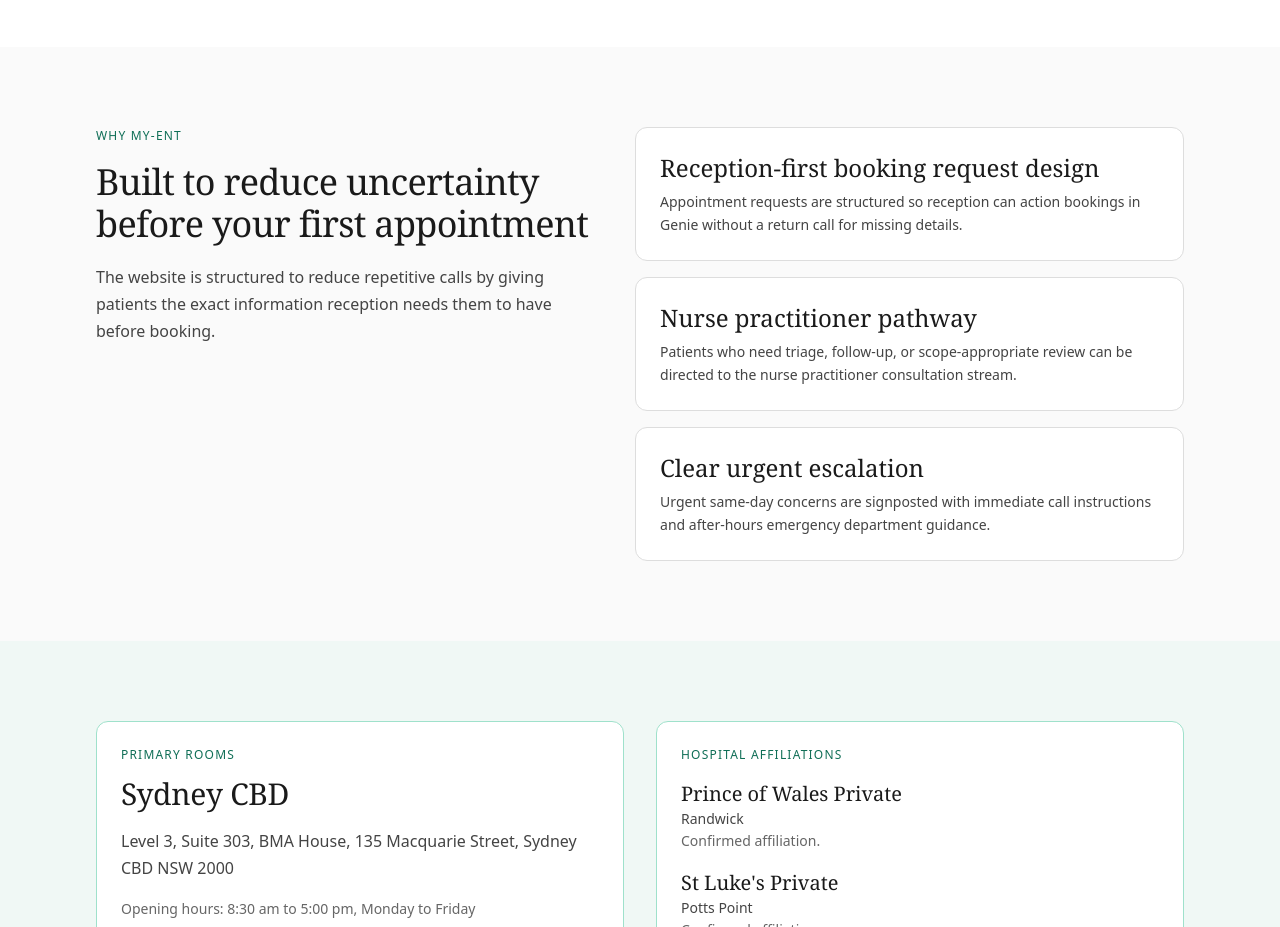
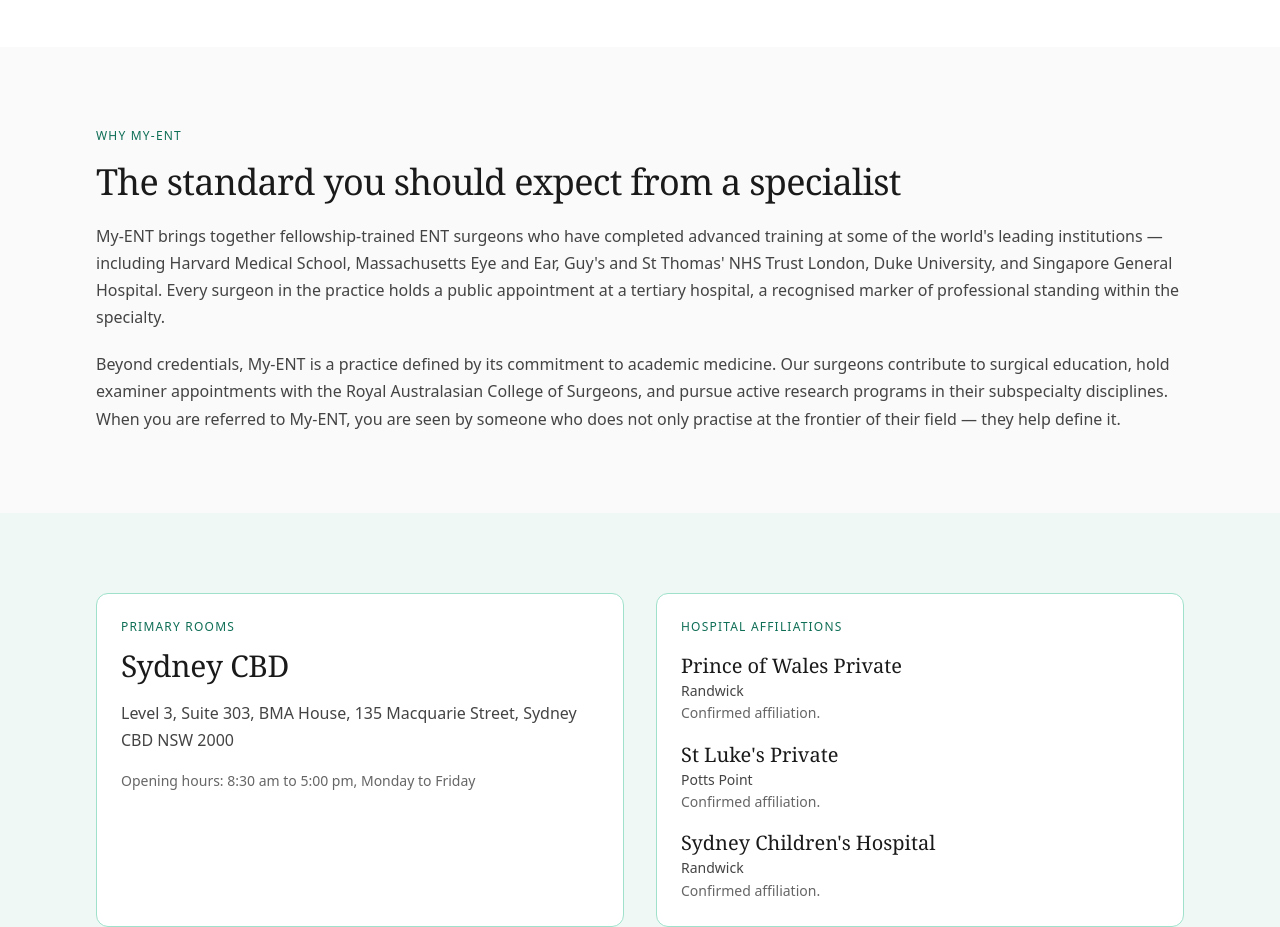
Before and after one commit to Mildmilo/my-ent, a Next.js app: page / in a window 1280 px wide. Shown: the part 2720-3647 px from the top of the page. Built offline with nearby package versions, Linux system fonts and the light colour scheme.

Commit message:
Update Why My-ENT section with credential and culture messaging

```diff
--- a/src/app/page.tsx
+++ b/src/app/page.tsx
@@ -128,21 +128,6 @@
   },
 ]
 
-const whyPoints = [
-  {
-    title: 'Reception-first booking request design',
-    body: 'Appointment requests are structured so reception can action bookings in Genie without a return call for missing details.',
-  },
-  {
-    title: 'Nurse practitioner pathway',
-    body: 'Patients who need triage, follow-up, or scope-appropriate review can be directed to the nurse practitioner consultation stream.',
-  },
-  {
-    title: 'Clear urgent escalation',
-    body: 'Urgent same-day concerns are signposted with immediate call instructions and after-hours emergency department guidance.',
-  },
-]
-
 const locations = [
   {
     name: 'Prince of Wales Private',
@@ -174,7 +159,7 @@
       <SubspecialtyStrip items={subspecialties} />
       <SurgeonGrid surgeons={surgeons} />
       <ConditionsGrid conditions={conditions} />
-      <WhyMyEnt points={whyPoints} />
+      <WhyMyEnt />
       <LocationsCard
         primaryAddress="Level 3, Suite 303, BMA House, 135 Macquarie Street, Sydney CBD NSW 2000"
         locations={locations}
--- a/src/components/homepage/WhyMyEnt.tsx
+++ b/src/components/homepage/WhyMyEnt.tsx
@@ -1,31 +1,24 @@
-interface WhyMyEntPoint {
-  title: string
-  body: string
-}
-
-interface WhyMyEntProps {
-  points: WhyMyEntPoint[]
-}
-
-export function WhyMyEnt({ points }: WhyMyEntProps) {
+export function WhyMyEnt() {
   return (
     <section className="myent-section">
-      <div className="myent-container grid gap-10 lg:grid-cols-[1fr_1.1fr] lg:items-start">
+      <div className="myent-container">
         <div>
           <p className="myent-eyebrow">Why My-ENT</p>
-          <h2 className="mt-4 text-4xl">Built to reduce uncertainty before your first appointment</h2>
+          <h2 className="mt-4 text-4xl">The standard you should expect from a specialist</h2>
           <p className="mt-5 text-neutral-600">
-            The website is structured to reduce repetitive calls by giving patients the exact information
-            reception needs them to have before booking.
+            My-ENT brings together fellowship-trained ENT surgeons who have completed advanced training
+            at some of the world{"'"}s leading institutions — including Harvard Medical School,
+            Massachusetts Eye and Ear, Guy{"'"}s and St Thomas{"'"} NHS Trust London, Duke University, and
+            Singapore General Hospital. Every surgeon in the practice holds a public appointment at a
+            tertiary hospital, a recognised marker of professional standing within the specialty.
           </p>
-        </div>
-        <div className="grid gap-4">
-          {points.map((point) => (
-            <article key={point.title} className="myent-card">
-              <h3 className="text-2xl">{point.title}</h3>
-              <p className="mt-2 text-sm text-neutral-600">{point.body}</p>
-            </article>
-          ))}
+          <p className="mt-5 text-neutral-600">
+            Beyond credentials, My-ENT is a practice defined by its commitment to academic medicine. Our
+            surgeons contribute to surgical education, hold examiner appointments with the Royal
+            Australasian College of Surgeons, and pursue active research programs in their subspecialty
+            disciplines. When you are referred to My-ENT, you are seen by someone who does not only
+            practise at the frontier of their field — they help define it.
+          </p>
         </div>
       </div>
     </section>
```
Also changed, not shown: 1 other file (tests, documents, lock files or other folders).
